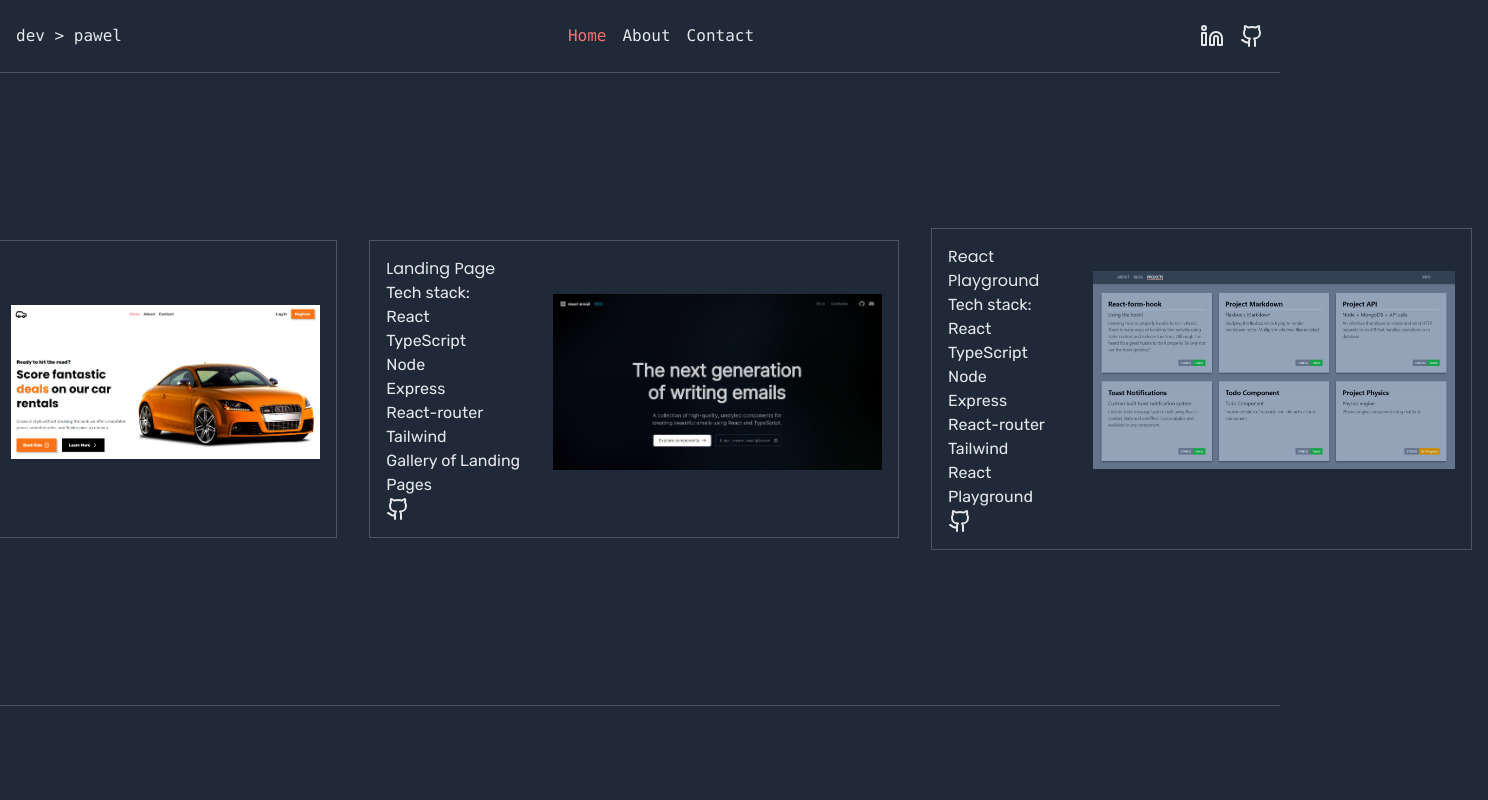
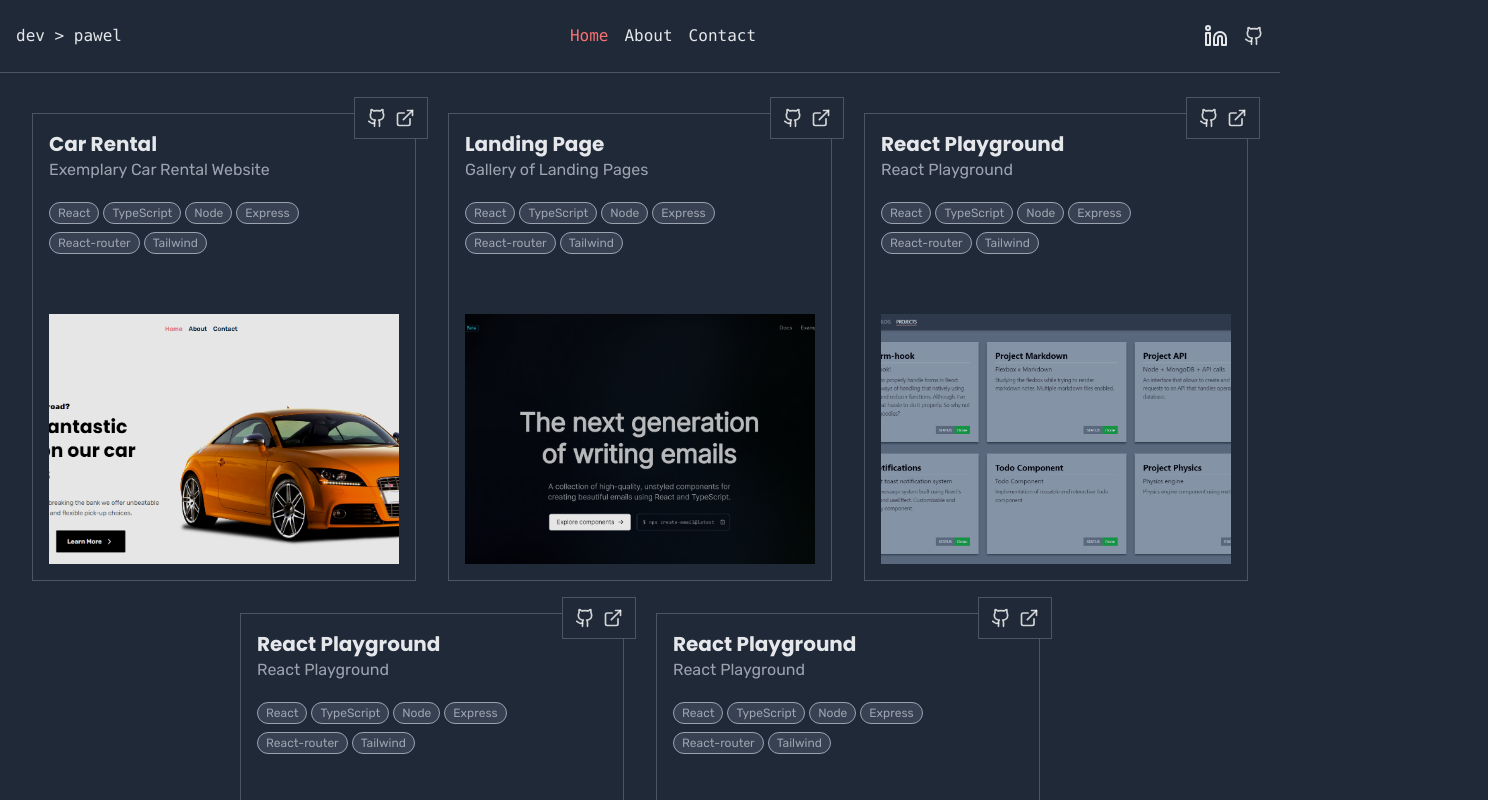
Before and after one commit to mrlzzz/portfolio-main, a React (Vite) app: page / in a window 1280 px wide. Shown: the top 800 px of the page, 1488 px wide, since content can reach past the window. Built offline with nearby package versions, Linux system fonts and the light colour scheme.

Commit message:
add: Badge component, fix: img position and cover

```diff
--- a/src/components/feature/Projects.tsx
+++ b/src/components/feature/Projects.tsx
@@ -6,8 +6,8 @@ const Projects = () => {
   });
 
   return (
-    <section className="mx-auto my-4 h-[75vh] max-w-7xl  p-2">
-      <div className="flex h-full  items-center justify-center">{cards}</div>
+    <section className="mx-auto my-4 h-fit min-h-[75vh] max-w-7xl p-2">
+      <div className="mx-auto flex flex-wrap justify-center ">{cards}</div>
     </section>
   );
 };
--- /dev/null
+++ b/src/components/ui/Badge.tsx
@@ -0,0 +1,13 @@
+type BadgeProps = {
+  title: string;
+};
+
+const Badge = ({ title }: BadgeProps) => {
+  return (
+    <div className="my-[4px] mr-[4px] w-fit rounded-xl border border-gray-400 bg-gray-700 px-2 py-[2px] text-xs text-gray-400">
+      {title}
+    </div>
+  );
+};
+
+export default Badge;
--- a/src/components/ui/Card.tsx
+++ b/src/components/ui/Card.tsx
@@ -1,13 +1,17 @@
 // import { useEffect, useState } from "react";
 
 import Icon from "../../utils/Icon";
+import Badge from "./Badge";
 
 type CardProps = {
   data: {
     title: string;
     techStack: string[];
     description: string;
-    img: string[];
+    img: {
+      src: string;
+      position?: string;
+    }[];
     link: string;
     github: string;
     backend?: string;
@@ -15,43 +19,35 @@ type CardProps = {
 };
 
 const Card = ({ data }: CardProps) => {
-  //   const [imageIndex, setImageIndex] = useState(0);
-
-  //   useEffect(() => {
-  //     if (data.img.length > 1) {
-  //       setInterval(() => {
-  //         setImageIndex(1);
-  //         console.log(data.img.length);
-  //       }, 5000);
-  //     }
-  //   }, [data.img.length]);
-
   const { title, techStack, description, img, link, github } = data;
   const techStackList = techStack.map((e) => {
-    return <li>{e}</li>;
+    return <Badge title={e} />;
   });
 
   return (
-    <a className="hover:brightness-110" href={link}>
-      <div className="m-4 flex gap-4 border border-gray-600 bg-gray-800 p-4">
+    <a className="relative transition-all active:scale-95" href={link}>
+      <div className="m-4 flex h-fit flex-col justify-between gap-10 border border-gray-600 bg-gray-800 p-4 active:shadow-none">
         <div>
-          <h1>{title}</h1>
-          <ul>
-            Tech stack:
+          <h1 className="text-xl font-bold">{title}</h1>
+          <p className="text-gray-400">{description}</p>
+          <div className="my-4 flex max-w-[300px] flex-wrap">
             {techStackList}
-          </ul>
-          <p>{description}</p>
+          </div>
+          <div className="absolute right-0 top-0 mx-1 flex gap-2 border border-gray-600 bg-gray-800 px-3 py-2">
             <a href={github}>
               <Icon type="github" />
             </a>
+            <a href={link}>
+              <Icon type="link" />
+            </a>
           </div>
-        <div className="flex h-[250px] w-[400px] items-center">
+        </div>
+        {/* `object-fit` is fill by default */}
         <img
-            width="max-h-full max-w-full"
-            src={img[0]}
+          className={`h-[250px] w-[350px] object-cover object-${img[0].position}  brightness-90 transition-all`}
+          src={img[0].src}
           alt={`Screenshot of the ${title} project`}
         />
-        </div>
       </div>
     </a>
   );
--- a/src/data/projectData.ts
+++ b/src/data/projectData.ts
@@ -12,7 +12,7 @@ const projects = [
       "Tailwind",
     ],
     description: "Exemplary Car Rental Website",
-    img: [imgData.carRental],
+    img: [{ src: imgData.carRental, position: "left" }],
     link: "https://portfolio-car-rental.vercel.app/",
     github: "https://github.com/mrlzzz/portfolio-car-rental",
     backend: "https://github.com/mrlzzz/vite-project-express",
@@ -28,7 +28,10 @@ const projects = [
       "Tailwind",
     ],
     description: "Gallery of Landing Pages",
-    img: [imgData.landingPage_1, imgData.landingPage_2],
+    img: [
+      { src: imgData.landingPage_1, position: "bottom" },
+      { src: imgData.landingPage_2, position: "center" },
+    ],
     link: "https://mrlzzz.github.io/react-landing-page",
     github: "https://github.com/mrlzzz/react-landing-page",
     backend: "",
@@ -44,7 +47,39 @@ const projects = [
       "Tailwind",
     ],
     description: "React Playground",
-    img: [imgData.reactPlayground],
+    img: [{ src: imgData.reactPlayground, position: "left" }],
+    link: "https://mrlzzz.github.io/vite-project/",
+    github: "https://github.com/mrlzzz/vite-project",
+    backend: "https://github.com/mrlzzz/vite-project-express",
+  },
+  {
+    title: "React Playground",
+    techStack: [
+      "React",
+      "TypeScript",
+      "Node",
+      "Express",
+      "React-router",
+      "Tailwind",
+    ],
+    description: "React Playground",
+    img: [{ src: imgData.reactPlayground, position: "left" }],
+    link: "https://mrlzzz.github.io/vite-project/",
+    github: "https://github.com/mrlzzz/vite-project",
+    backend: "https://github.com/mrlzzz/vite-project-express",
+  },
+  {
+    title: "React Playground",
+    techStack: [
+      "React",
+      "TypeScript",
+      "Node",
+      "Express",
+      "React-router",
+      "Tailwind",
+    ],
+    description: "React Playground",
+    img: [{ src: imgData.reactPlayground, position: "left" }],
     link: "https://mrlzzz.github.io/vite-project/",
     github: "https://github.com/mrlzzz/vite-project",
     backend: "https://github.com/mrlzzz/vite-project-express",
--- a/src/utils/Icon.tsx
+++ b/src/utils/Icon.tsx
@@ -218,9 +218,29 @@ const github = (
     strokeWidth="2"
     strokeLinecap="round"
     strokeLinejoin="round"
+    className="bg- w-5 text-white/80 transition-all hover:text-red-400"
   >
     <path d="M15 22v-4a4.8 4.8 0 0 0-1-3.5c3 0 6-2 6-5.5.08-1.25-.27-2.48-1-3.5.28-1.15.28-2.35 0-3.5 0 0-1 0-3 1.5-2.64-.5-5.36-.5-8 0C6 2 5 2 5 2c-.3 1.15-.3 2.35 0 3.5A5.403 5.403 0 0 0 4 9c0 3.5 3 5.5 6 5.5-.39.49-.68 1.05-.85 1.65-.17.6-.22 1.23-.15 1.85v4" />
     <path d="M9 18c-4.51 2-5-2-7-2" />
+  </svg>
+);
+
+const link = (
+  <svg
+    xmlns="http://www.w3.org/2000/svg"
+    width="24"
+    height="24"
+    viewBox="0 0 24 24"
+    fill="none"
+    stroke="currentColor"
+    strokeWidth="2"
+    strokeLinecap="round"
+    strokeLinejoin="round"
+    className="w-5 text-white/80 transition-all hover:text-red-400"
+  >
+    <path d="M15 3h6v6" />
+    <path d="M10 14 21 3" />
+    <path d="M18 13v6a2 2 0 0 1-2 2H5a2 2 0 0 1-2-2V8a2 2 0 0 1 2-2h6" />
   </svg>
 );
 
@@ -244,6 +264,7 @@ iconList.set("phone", phone);
 iconList.set("mail", mail);
 iconList.set("linkedIn", linkedIn);
 iconList.set("github", github);
+iconList.set("link", link);
 
 const Icon = ({ type }: IconProps) => {
   return iconList.get(type);
```
Lines whose indentation alone changed are shown as unchanged.
